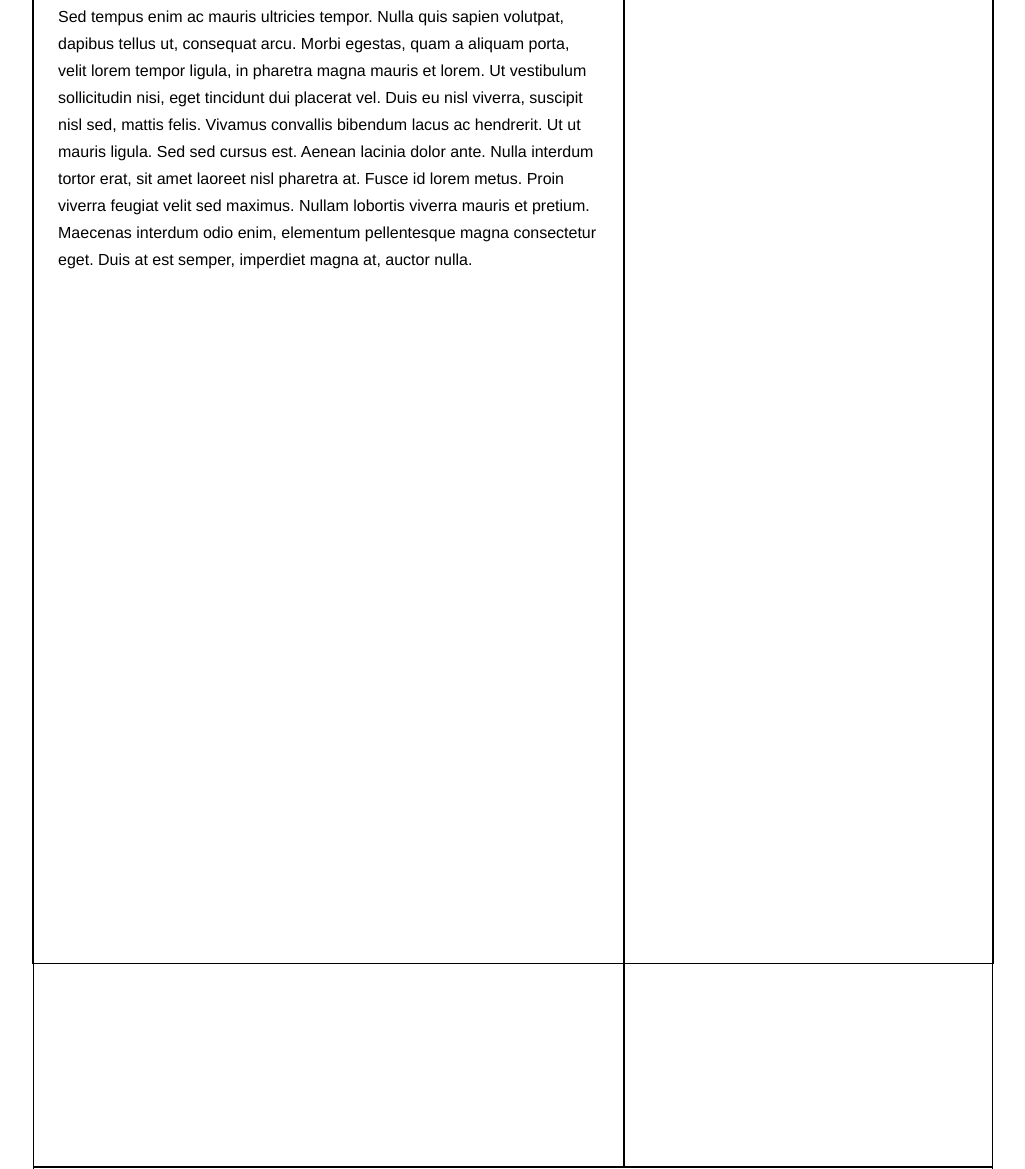
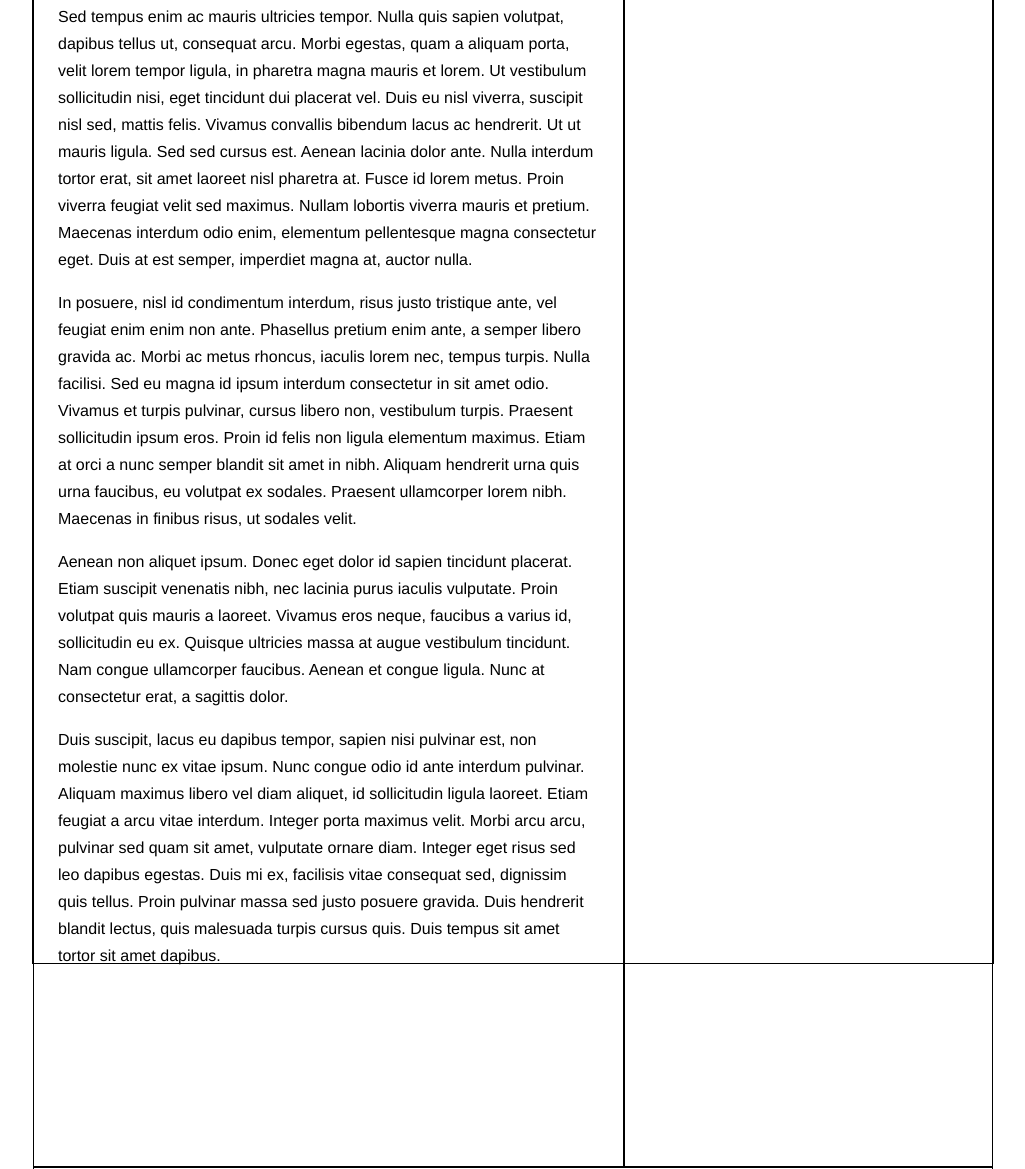
Before and after one commit to NJSal/portfolio8, a plain HTML site: page portfolio8/layout.html in a window 1280 px wide. Shown: the part 599-1768 px from the top of the page, without its empty margins (127-1152 px from the left). Drawn offline with Linux system fonts and the light colour scheme.

Commit message:
fix: fixed content height

```diff
--- a/portfolio8/layout.html
+++ b/portfolio8/layout.html
@@ -46,6 +46,28 @@
             velit sed maximus. Nullam lobortis viverra mauris et pretium. Maecenas interdum odio enim, elementum
             pellentesque magna consectetur eget. Duis at est semper, imperdiet magna at, auctor nulla.
         </p>
+        <p>
+            In posuere, nisl id condimentum interdum, risus justo tristique ante, vel feugiat enim enim non ante. Phasellus
+            pretium enim ante, a semper libero gravida ac. Morbi ac metus rhoncus, iaculis lorem nec, tempus turpis. Nulla
+            facilisi. Sed eu magna id ipsum interdum consectetur in sit amet odio. Vivamus et turpis pulvinar, cursus libero
+            non, vestibulum turpis. Praesent sollicitudin ipsum eros. Proin id felis non ligula elementum maximus. Etiam at
+            orci a nunc semper blandit sit amet in nibh. Aliquam hendrerit urna quis urna faucibus, eu volutpat ex sodales.
+            Praesent ullamcorper lorem nibh. Maecenas in finibus risus, ut sodales velit.
+        </p>
+        <p>
+            Aenean non aliquet ipsum. Donec eget dolor id sapien tincidunt placerat. Etiam suscipit venenatis nibh, nec
+            lacinia purus iaculis vulputate. Proin volutpat quis mauris a laoreet. Vivamus eros neque, faucibus a varius id,
+            sollicitudin eu ex. Quisque ultricies massa at augue vestibulum tincidunt. Nam congue ullamcorper faucibus.
+            Aenean et congue ligula. Nunc at consectetur erat, a sagittis dolor.
+        </p>
+        <p>
+            Duis suscipit, lacus eu dapibus tempor, sapien nisi pulvinar est, non molestie nunc ex vitae ipsum. Nunc congue
+            odio id ante interdum pulvinar. Aliquam maximus libero vel diam aliquet, id sollicitudin ligula laoreet. Etiam
+            feugiat a arcu vitae interdum. Integer porta maximus velit. Morbi arcu arcu, pulvinar sed quam sit amet,
+            vulputate ornare diam. Integer eget risus sed leo dapibus egestas. Duis mi ex, facilisis vitae consequat sed,
+            dignissim quis tellus. Proin pulvinar massa sed justo posuere gravida. Duis hendrerit blandit lectus, quis
+            malesuada turpis cursus quis. Duis tempus sit amet tortor sit amet dapibus.
+        </p>
 
 
 
```
